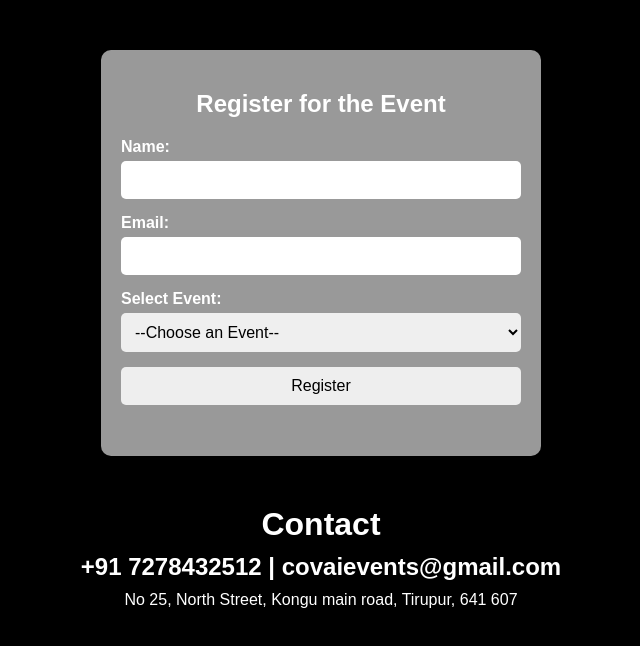
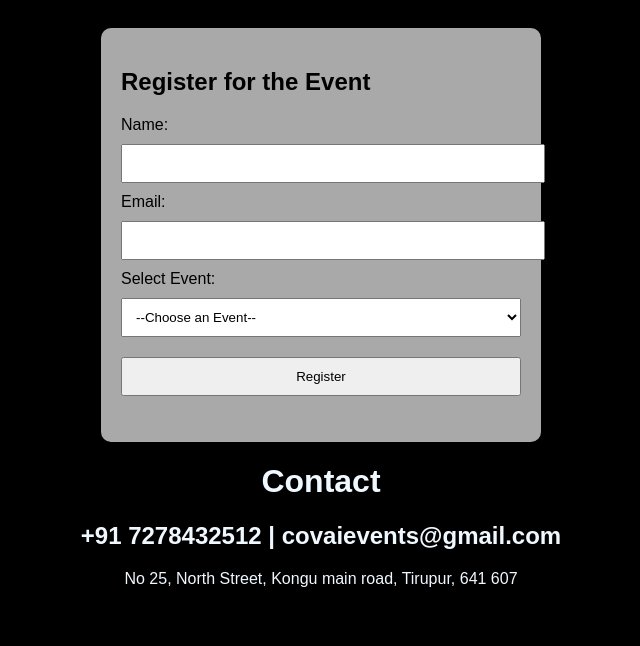
Before and after one commit to PambavasanM/WEBTECH, a plain HTML site: page register.html in a window 1280 px wide. Shown: the whole page, without its empty margins (319-959 px from the left). Drawn offline with Linux system fonts and the light colour scheme.

Commit message:
Update regstyle.css

```diff
--- a/regstyle.css
+++ b/regstyle.css
@@ -1,53 +1,29 @@
 body {
     font-family: Arial, sans-serif;
-    background-color: #000;
-    color: white;
-    margin: 0;
-    padding: 0;
+    background-color: black;
+    padding: 20px;
 }
 
 .form-container {
-    background-color: #999;
+    background-color:darkgray;
     padding: 20px;
-    margin: 50px auto;
-    width: 90%;
+    border-radius: 10px;
     max-width: 400px;
-    border-radius: 10px;
+    margin: auto;
+    box-shadow: 0 0 10px rgba(0,0,0,0.2);
 }
 
-h2 {
-    text-align: center;
+input, select, button {
+    width: 100%;
+    padding: 10px;
+    margin: 10px 0;
 }
 
-form label {
-    display: block;
-    margin-bottom: 5px;
+#message {
+    color: green;
+    text-align: center;
     font-weight: bold;
 }
-
-form input,
-form select,
-form button {
-    width: 100%;
-    padding: 10px;
-    margin-bottom: 15px;
-    font-size: 16px;
-    box-sizing: border-box;
-    border: none;
-    border-radius: 5px;
+#v{
+    color: aliceblue;
 }
-
-form button {
-    background-color: #eee;
-    cursor: pointer;
-    transition: background-color 0.3s ease;
-}
-
-form button:hover {
-    background-color: #ccc;
-}
-
-#v h1, #v h2, #v p {
-    margin: 10px 0;
-    text-align: center;
-}
```
